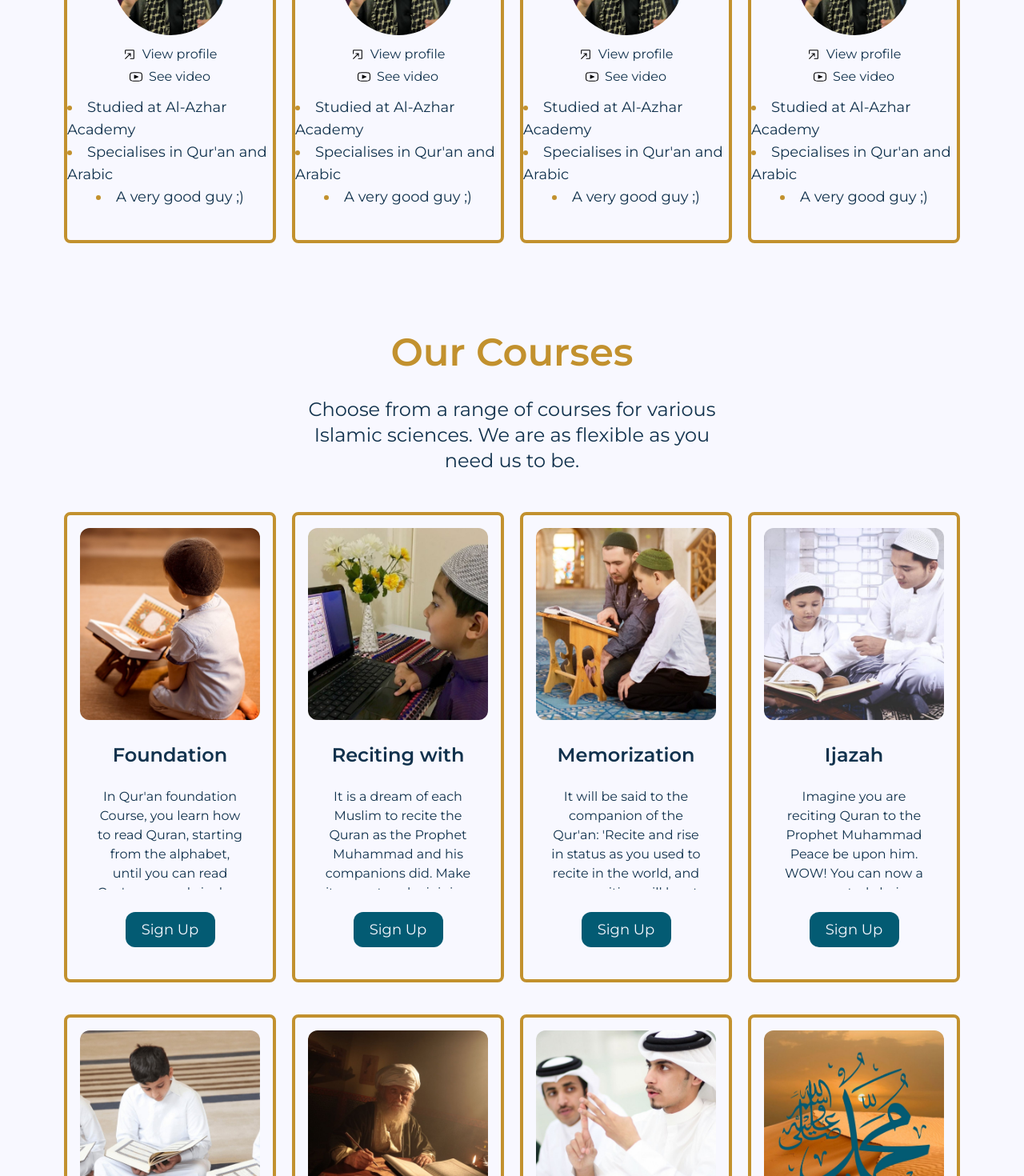
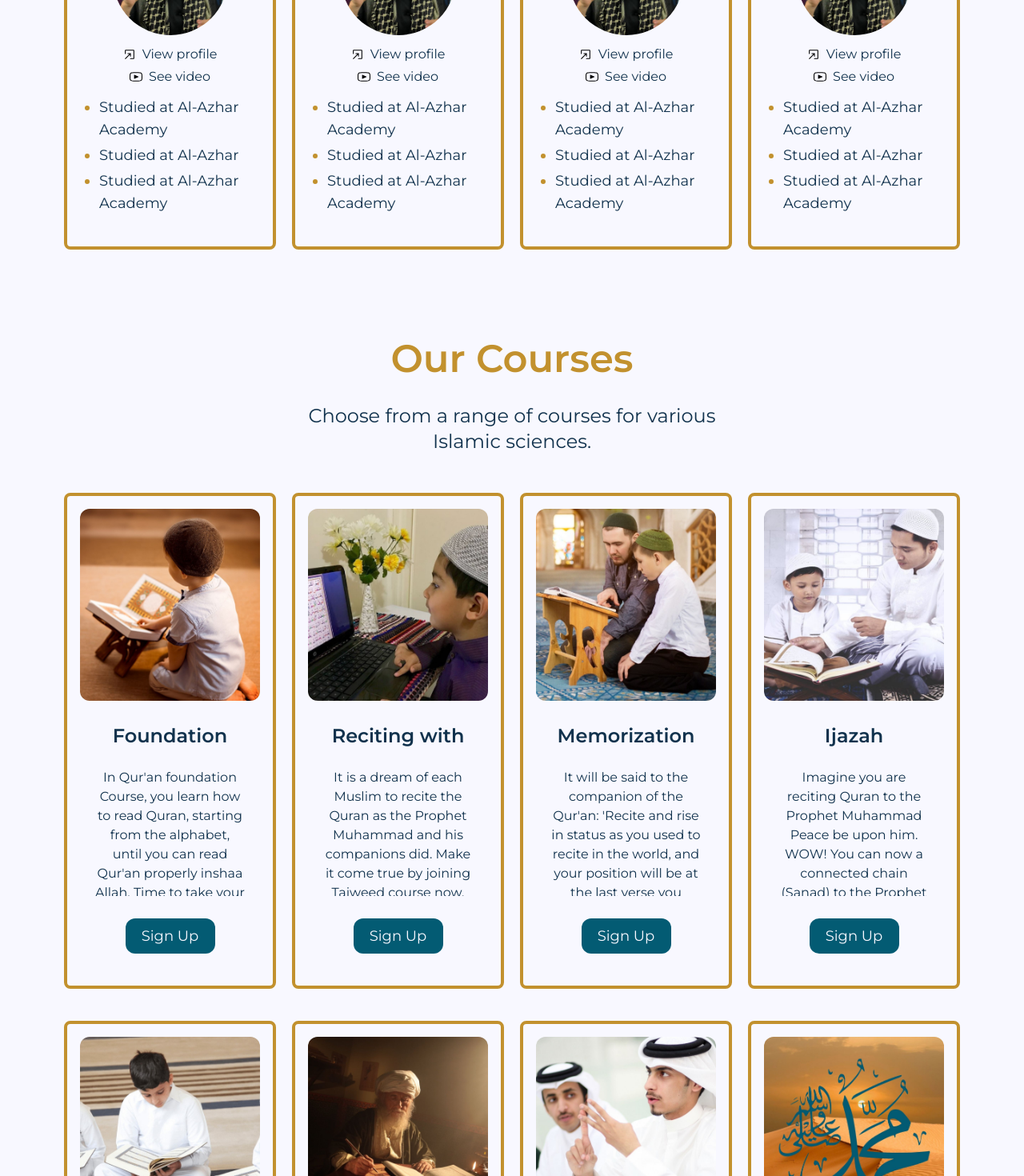
Before and after one commit to BillalPatel/english-for-arabs, a Next.js app: page / in a window 1280 px wide. Shown: the part 1920-3390 px from the top of the page at 80% size. Built offline with nearby package versions, Linux system fonts and the light colour scheme.

Commit message:
Styling improvements

```diff
--- a/app/components/CourseCard.tsx
+++ b/app/components/CourseCard.tsx
@@ -22,7 +22,7 @@ export default function CourseCard(props: CourseCardProps) {
       />
       <div className="space-y-6">
         <h1 className="text-2xl font-extrabold text-ellipsis overflow-clip max-h-8">{courseTitle}</h1>
-        <p className="w-10/12 text-center mx-auto h-32 max-h-40 text-ellipsis overflow-clip">
+        <p className="w-10/12 text-center mx-auto h-40 max-h-60 text-ellipsis overflow-clip">
           {courseDescription}
         </p>
         <Link className="pt-1 block" href={"#contact"}>
--- a/app/components/TeacherCard.tsx
+++ b/app/components/TeacherCard.tsx
@@ -43,10 +43,10 @@ export default function TeacherCard() {
           <p>See video</p>
         </Link>
       </div>
-      <ul className="lg:text-lg list-disc text-left flex flex-col marker:text-brown overflow-auto list-inside">
-        <li className="mx-auto">Studied at Al-Azhar Academy</li>
-        <li className="mx-auto">{"Specialises in Qur'an and Arabic"}</li>
-        <li className="mx-auto">A very good guy ;)</li>
+      <ul className="lg:text-lg list-disc flex flex-col marker:text-brown overflow-auto justify-left text-left px-10 space-y-1">
+        <li>Studied at Al-Azhar Academy</li>
+        <li>Studied at Al-Azhar </li>
+        <li>Studied at Al-Azhar Academy</li>
       </ul>
     </div>
   );
--- a/app/components/WhyStudySection.tsx
+++ b/app/components/WhyStudySection.tsx
@@ -14,8 +14,9 @@ export default function WhyStudySection() {
           Why Study With Us?
         </h1>
         <h2 className="text-xl md:text-2xl lg:text-2xl">
-          Improve your Islamic knowledge through <br />our immersive learning
-          experience.
+          Improve your Islamic knowledge through{" "}
+          <br className="hidden md:block lg:block" />
+          our immersive learning experience.
         </h2>
       </div>
       <div className="info-card-section | flex justify-center flex-col md:flex-col lg:flex-row">
--- a/app/page.tsx
+++ b/app/page.tsx
@@ -52,8 +52,7 @@ export default function Home() {
               Our Courses
             </h1>
             <h2 className="text-xl md:text-2xl lg:text-2xl w-3/4 lg:w-2/4 mx-auto">
-              Choose from a range of courses for various Islamic sciences. We
-              are as flexible as you need us to be.
+              Choose from a range of courses for various Islamic sciences.
             </h2>
           </div>
           <Courses />
@@ -65,7 +64,7 @@ export default function Home() {
               Choose Your Plan
             </h1>
             <h2 className="text-xl md:text-2xl lg:text-2xl mx-auto">
-              A wide variety of prices to suit your needs. <br />
+              A wide variety of prices to suit your needs. <br className="hidden md:block lg:block" />
               We also offer a free trial for your first lesson.
             </h2>
           </div>
--- a/next.config.js
+++ b/next.config.js
@@ -1,4 +1,6 @@
 /** @type {import('next').NextConfig} */
-const nextConfig = {}
+const nextConfig = {
+  // output: "export",
+};
 
-module.exports = nextConfig
+module.exports = nextConfig;
```
Also changed, not shown: 1 other file (tests, documents, lock files or other folders).
